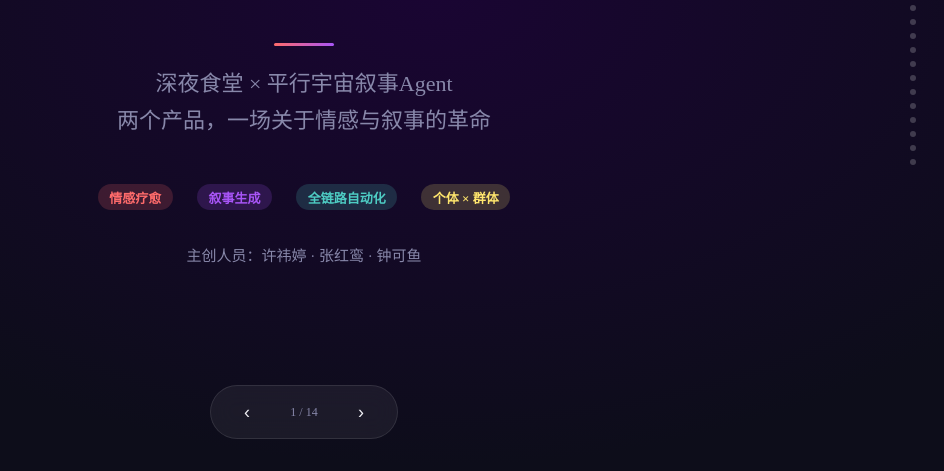
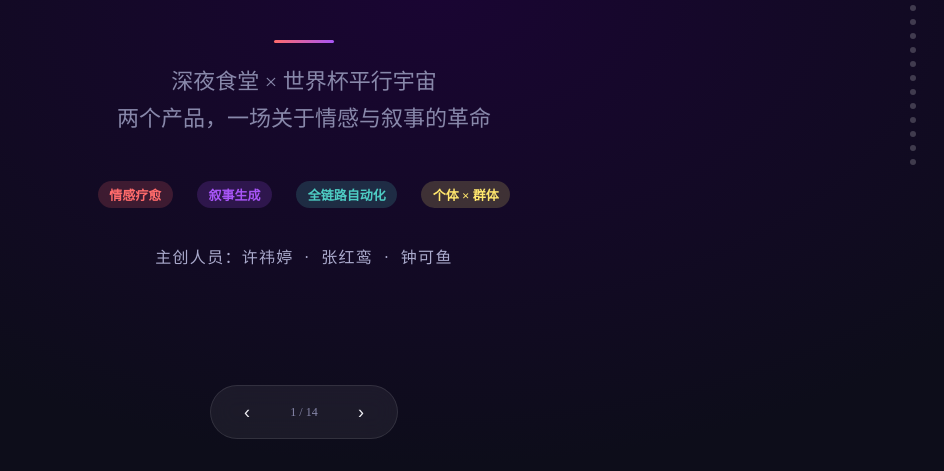
Before and after one commit to YT-X-Beijing/shenyeshitang-worldcup-pitch, a plain HTML site: page index.html in a window 1280 px wide. Shown: the part 329-800 px from the top of the page, without its empty margins (336-1280 px from the left). Drawn offline with Linux system fonts and the light colour scheme.

Commit message:
fix: show credits on Opening slide; rename to 世界杯平行宇宙 throughout

```diff
--- a/index.html
+++ b/index.html
@@ -3,7 +3,7 @@
 <head>
 <meta charset="UTF-8">
 <meta name="viewport" content="width=device-width, initial-scale=1.0">
-<title>AI 叙事革命 · 深夜食堂 × 平行宇宙叙事Agent</title>
+<title>AI 叙事革命 · 深夜食堂 × 世界杯平行宇宙</title>
 <style>
   *, *::before, *::after { box-sizing: border-box; margin: 0; padding: 0; }
 
@@ -361,14 +361,14 @@
     <div class="kicker">AI Narrative Revolution · 2026</div>
     <h1 class="headline">当 AI 学会讲故事</h1>
     <div class="divider"></div>
-    <p class="sub">深夜食堂 × 平行宇宙叙事Agent<br>两个产品，一场关于情感与叙事的革命</p>
+    <p class="sub">深夜食堂 × 世界杯平行宇宙<br>两个产品，一场关于情感与叙事的革命</p>
     <div style="margin-top:2.5em;display:flex;gap:1em;flex-wrap:wrap;justify-content:center;">
       <span class="badge b1">情感疗愈</span>
       <span class="badge b4">叙事生成</span>
       <span class="badge b2">全链路自动化</span>
       <span class="badge b3">个体 × 群体</span>
     </div>
-    <p style="margin-top:2em;font-size:clamp(11px,1.2vw,15px);color:var(--muted);">主创人员：许祎婷 · 张红鸾 · 钟可鱼</p>
+    <p style="margin-top:2em;font-size:clamp(12px,1.3vw,16px);color:#aaaacc;letter-spacing:.08em;">主创人员：许祎婷 &nbsp;·&nbsp; 张红鸾 &nbsp;·&nbsp; 钟可鱼</p>
   </div>
 
   <!-- ===== SLIDE 2: 共性洞察 ===== -->
@@ -516,7 +516,7 @@
   </div>
 
   <!-- ===== SLIDE 9: 世界杯 封面 ===== -->
-  <div class="slide s-wc" data-section="平行宇宙叙事Agent">
+  <div class="slide s-wc" data-section="世界杯平行宇宙">
     <div class="kicker">Part Two</div>
     <h1 class="headline"><span class="em2">平行宇宙叙事</span><span class="em3">Agent</span></h1>
     <div class="divider" style="background:linear-gradient(90deg,var(--accent2),var(--accent3));"></div>
@@ -533,7 +533,7 @@
   </div>
 
   <!-- ===== SLIDE 10: 三元组协议 ===== -->
-  <div class="slide s-wc" data-section="平行宇宙叙事Agent">
+  <div class="slide s-wc" data-section="世界杯平行宇宙">
     <div class="kicker">Core Protocol</div>
     <h1 class="headline" style="font-size:clamp(22px,3.5vw,50px);"><span class="em3">三元组协议</span>驱动叙事</h1>
     <div class="divider" style="background:linear-gradient(90deg,var(--accent2),var(--accent3));"></div>
@@ -561,7 +561,7 @@
   </div>
 
   <!-- ===== SLIDE 11: 技术管线 ===== -->
-  <div class="slide s-wc2" data-section="平行宇宙叙事Agent">
+  <div class="slide s-wc2" data-section="世界杯平行宇宙">
     <div class="kicker">10-Step Pipeline · 4 Phases</div>
     <h1 class="headline" style="font-size:clamp(20px,3vw,42px);">全链路自动化，<span class="em2">无需人工介入</span></h1>
     <div class="divider" style="background:linear-gradient(90deg,var(--accent2),var(--accent3));"></div>
@@ -586,7 +586,7 @@
   </div>
 
   <!-- ===== SLIDE 12: 迭代数据 ===== -->
-  <div class="slide s-wc2" data-section="平行宇宙叙事Agent">
+  <div class="slide s-wc2" data-section="世界杯平行宇宙">
     <div class="kicker">6-Week Sprint Results</div>
     <h1 class="headline" style="font-size:clamp(20px,3vw,42px);">用数据说话</h1>
     <div class="divider" style="background:linear-gradient(90deg,var(--accent2),var(--accent3));"></div>
@@ -621,7 +621,7 @@
   </div>
 
   <!-- ===== SLIDE 13: 市场规模 ===== -->
-  <div class="slide s-wc" data-section="平行宇宙叙事Agent">
+  <div class="slide s-wc" data-section="世界杯平行宇宙">
     <div class="kicker">Market Opportunity</div>
     <h1 class="headline" style="font-size:clamp(20px,3.5vw,50px);">世界杯是地球上<span class="em3">最大的叙事市场</span></h1>
     <div class="divider" style="background:linear-gradient(90deg,var(--accent2),var(--accent3));"></div>
@@ -644,7 +644,7 @@
     <div class="kicker">Closing</div>
     <h1 class="headline" style="background:linear-gradient(135deg,var(--accent1),var(--accent4),var(--accent2),var(--accent3));-webkit-background-clip:text;-webkit-text-fill-color:transparent;">叙事，是人类最古老的需求</h1>
     <div class="divider"></div>
-    <p class="sub" style="margin-top:1.2em;max-width:860px;">深夜食堂让一个人的情绪找到了容身之处。<br>平行宇宙叙事Agent让五十亿人心里的"另一个结局"第一次被写出来。<br><br><span style="color:var(--text);font-weight:600;">AI 不是在替代人讲故事，而是在扩展人类叙事的边界。</span></p>
+    <p class="sub" style="margin-top:1.2em;max-width:860px;">深夜食堂让一个人的情绪找到了容身之处。<br>世界杯平行宇宙让五十亿人心里的"另一个结局"第一次被写出来。<br><br><span style="color:var(--text);font-weight:600;">AI 不是在替代人讲故事，而是在扩展人类叙事的边界。</span></p>
     <div style="margin-top:2.5em;display:flex;gap:3vw;justify-content:center;flex-wrap:wrap;">
       <div style="text-align:center;">
         <div style="font-size:2em;">🌙</div>
@@ -654,7 +654,7 @@
       <div style="display:flex;align-items:center;font-size:2em;color:var(--muted);">×</div>
       <div style="text-align:center;">
         <div style="font-size:2em;">⚽</div>
-        <div style="font-size:clamp(11px,1.2vw,15px);color:var(--accent2);margin-top:.5em;font-weight:700;">平行宇宙叙事Agent</div>
+        <div style="font-size:clamp(11px,1.2vw,15px);color:var(--accent2);margin-top:.5em;font-weight:700;">世界杯平行宇宙</div>
         <div style="font-size:clamp(10px,1vw,13px);color:var(--muted);">WorldCup 2026</div>
       </div>
     </div>
```
